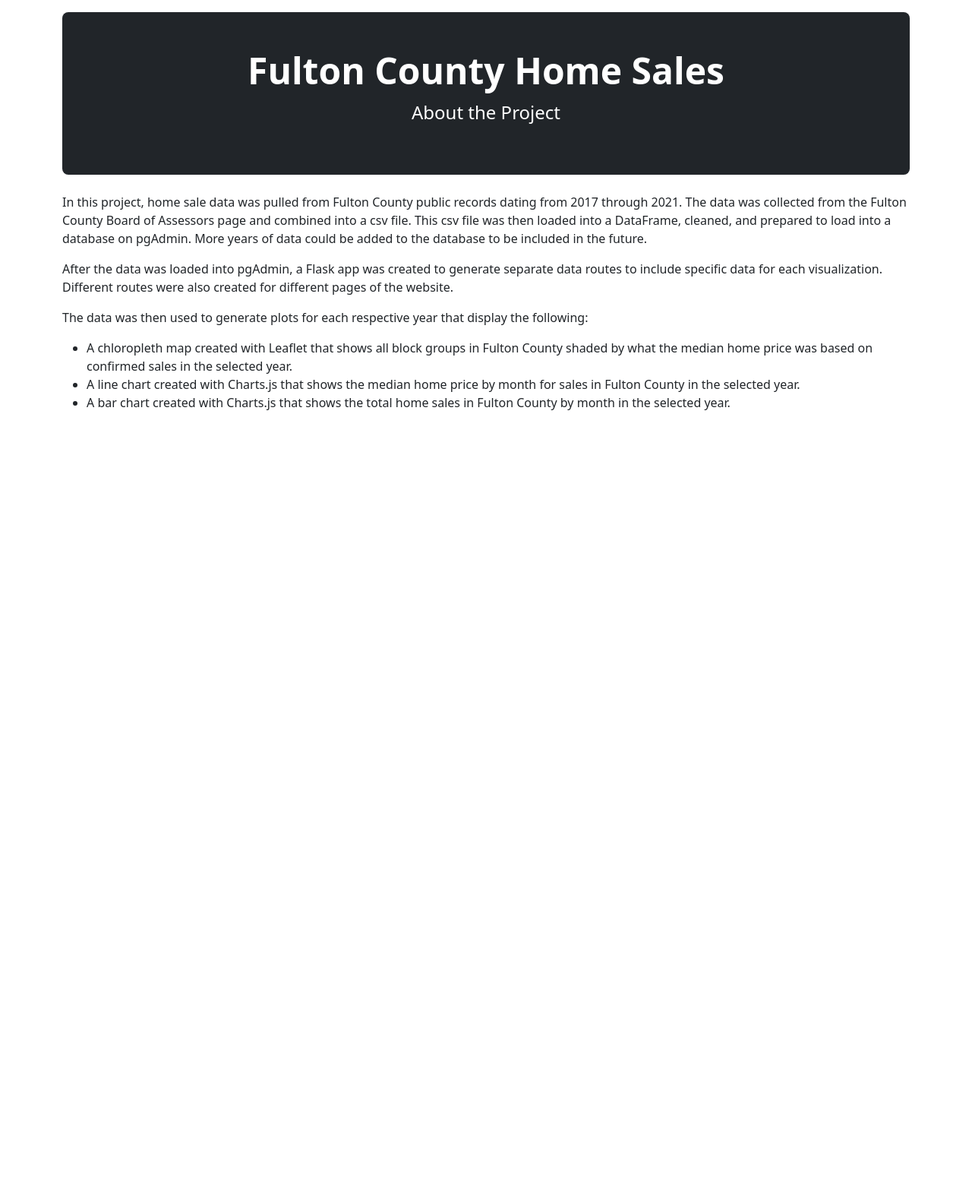
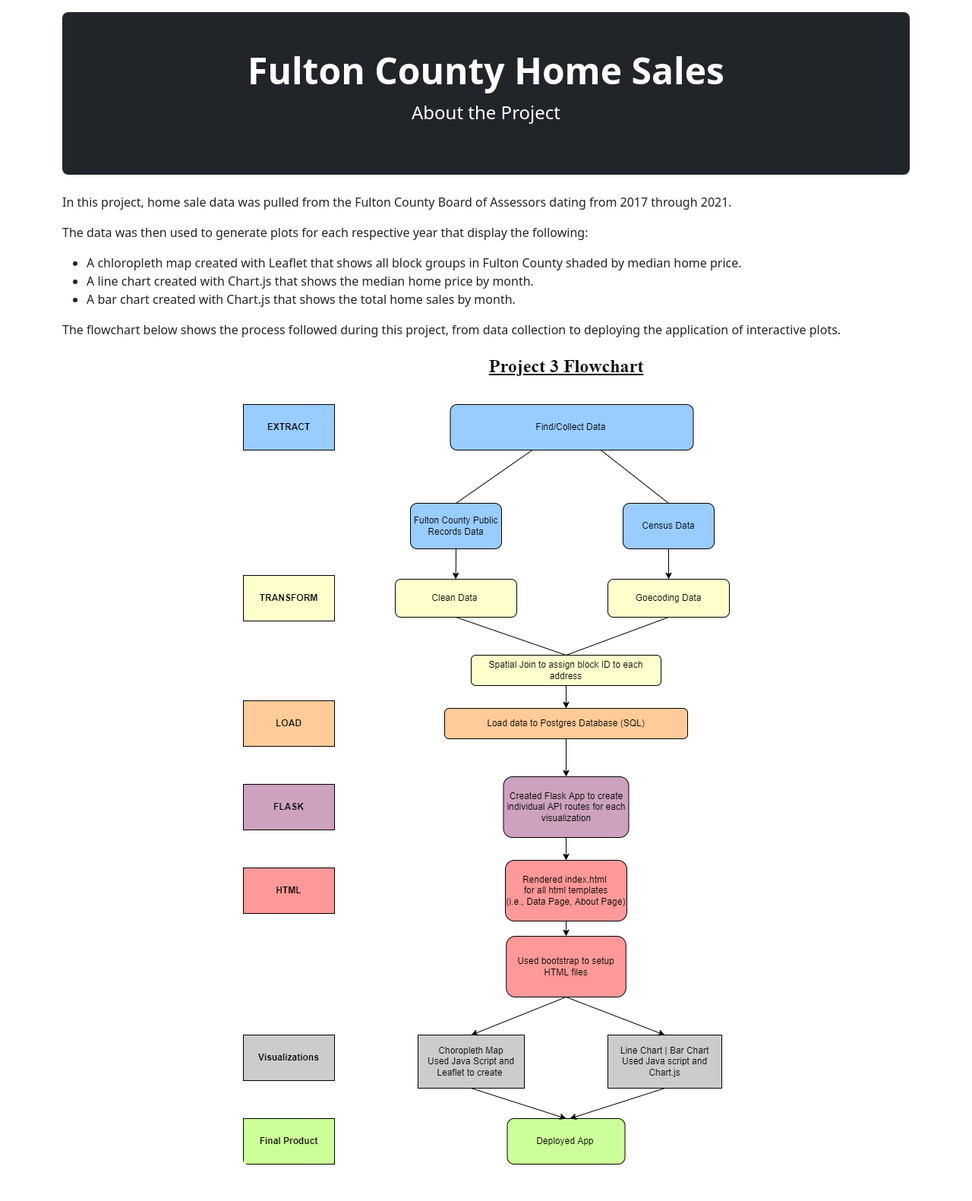
Before and after one commit to VTNoble/FultonCounty_HomeSales, a Flask app: page /about in a window 1280 px wide. Shown: the part 56-1637 px from the top of the page at 76% size. Before the commit the page ends 596 px from the top, so only its background shows below. Run offline with Flask 2, Linux system fonts and the light colour scheme; some libraries are stand-ins or nearby versions.

Commit message:
updated to include flowchart, minor updates to plot page

```diff
--- a/app.py
+++ b/app.py
@@ -74,6 +74,13 @@ def data():
 def downloadCSV():
 
     path = "data/data_clean.csv"
+    return send_file(path, as_attachment=True)
+
+
+@app.route("/flowchart")
+def flowchart():
+
+    path = "images/Flowchart.png"
     return send_file(path, as_attachment=True)
 
 
--- a/templates/about.html
+++ b/templates/about.html
@@ -21,7 +21,6 @@
         height: 40vh;
     }
    </style>
-
 
 </head>
 <body>
@@ -52,16 +51,17 @@
                 </div>
           </div>
         </div>
-        <div class="row mt-2">
+        <div class="row mt-2 mb-5">
           <div class="col-md-12">
-            <p>In this project, home sale data was pulled from Fulton County public records dating from 2017 through 2021. The data was collected from the Fulton County Board of Assessors page and combined into a csv file. This csv file was then loaded into a DataFrame, cleaned, and prepared to load into a database on pgAdmin. More years of data could be added to the database to be included in the future.</p>
-            <p>After the data was loaded into pgAdmin, a Flask app was created to generate separate data routes to include specific data for each visualization. Different routes were also created for different pages of the website.</p>
+            <p>In this project, home sale data was pulled from the Fulton County Board of Assessors dating from 2017 through 2021.</p>
             <p>The data was then used to generate plots for each respective year that display the following:</p>
             <ul>
-              <li>A chloropleth map created with Leaflet that shows all block groups in Fulton County shaded by what the median home price was based on confirmed sales in the selected year.</li>
-              <li>A line chart created with Charts.js that shows the median home price by month for sales in Fulton County in the selected year.</li>
-              <li>A bar chart created with Charts.js that shows the total home sales in Fulton County by month in the selected year.</li>
+              <li>A chloropleth map created with Leaflet that shows all block groups in Fulton County shaded by median home price.</li>
+              <li>A line chart created with Chart.js that shows the median home price by month.</li>
+              <li>A bar chart created with Chart.js that shows the total home sales by month.</li>
             </ul>
+            <p>The flowchart below shows the process followed during this project, from data collection to deploying the application of interactive plots.</p>
+            <img class="rounded mx-auto d-block" src="/flowchart" alt="Project Flowchart">
           </div>
         </div>
       </div>
--- a/templates/data.html
+++ b/templates/data.html
@@ -21,7 +21,6 @@
         height: 40vh;
     }
    </style>
-
 
 </head>
 <body>
--- a/templates/index.html
+++ b/templates/index.html
@@ -68,6 +68,7 @@
         </div>
         <div class="row mt-2">
           <div class="col-md-12">
+            <h5 class="text-center">Block Groups Shaded by Median Sale Price</h5>
             <div id="map"></div>
           </div>
         </div>
@@ -77,11 +78,6 @@
                 <canvas id="lineChart"></canvas>
               </div>
             </div>
-            <!-- <div class="col-md-2 mx-auto text-center">
-                <div>
-                  EMPTY
-                </div>
-            </div> -->
           <div class="col-md-6 mx-auto text-center">
             <div>
               <canvas id="barChart"></canvas>
```
